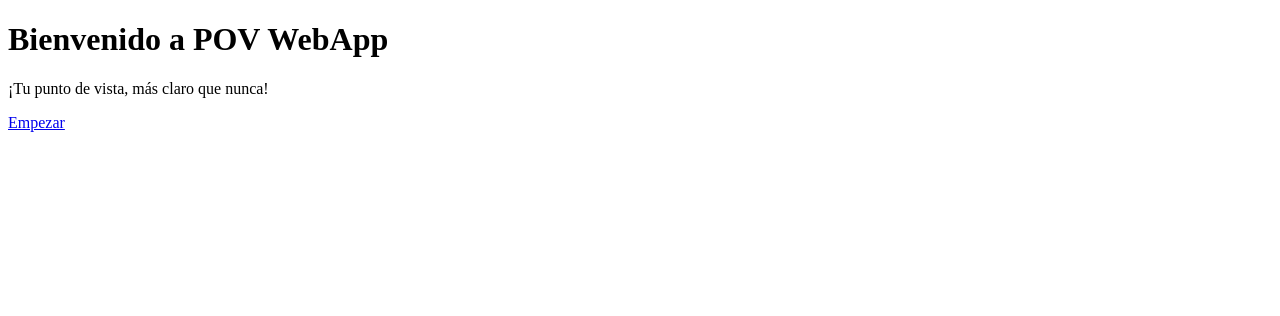
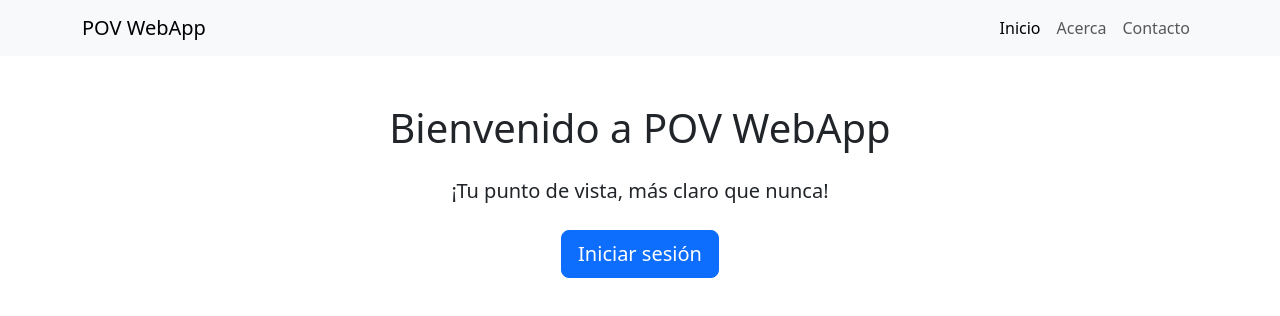
Before and after one commit to jkalicha/POV-WebApp, an Angular app in the folder frontend/: page / in a window 1280 px wide. Shown: the top 316 px of the page. Built offline with nearby package versions, Linux system fonts and the light colour scheme.

Commit message:
Creacion login component y navbar

```diff
--- a/frontend/angular.json
+++ b/frontend/angular.json
@@ -30,6 +30,7 @@
               }
             ],
             "styles": [
+              "node_modules/bootstrap/dist/css/bootstrap.min.css",
               "src/styles.scss"
             ]
           },
--- a/frontend/src/app/app.html
+++ b/frontend/src/app/app.html
@@ -1,9 +1,10 @@
+<app-navbar></app-navbar>
 <div class="container mt-5">
   <div class="row justify-content-center">
     <div class="col-md-8 text-center">
       <h1 class="mb-4">Bienvenido a POV WebApp</h1>
       <p class="lead mb-4">¡Tu punto de vista, más claro que nunca!</p>
-      <a href="#" class="btn btn-primary btn-lg">Empezar</a>
+      <a href="#" class="btn btn-primary btn-lg">Iniciar sesión</a>
     </div>
   </div>
 </div>
--- a/frontend/src/app/app.routes.ts
+++ b/frontend/src/app/app.routes.ts
@@ -1,3 +1,6 @@
 import { Routes } from '@angular/router';
+import { Login } from './pages/login/login';
 
-export const routes: Routes = [];
+export const routes: Routes = [
+  { path: 'login', component: Login }
+];
--- a/frontend/src/app/app.ts
+++ b/frontend/src/app/app.ts
@@ -1,9 +1,10 @@
 import { Component, signal } from '@angular/core';
 import { RouterOutlet } from '@angular/router';
+import { Navbar } from './components/navbar/navbar';
 
 @Component({
   selector: 'app-root',
-  imports: [RouterOutlet],
+  imports: [RouterOutlet, Navbar],
   templateUrl: './app.html',
   styleUrls: ['./app.scss']
 })
--- /dev/null
+++ b/frontend/src/app/components/navbar/navbar.html
@@ -0,0 +1,21 @@
+<nav class="navbar navbar-expand-lg navbar-light bg-light mb-4">
+  <div class="container">
+    <a class="navbar-brand" href="#">POV WebApp</a>
+    <button class="navbar-toggler" type="button" data-bs-toggle="collapse" data-bs-target="#navbarNav">
+      <span class="navbar-toggler-icon"></span>
+    </button>
+    <div class="collapse navbar-collapse" id="navbarNav">
+      <ul class="navbar-nav ms-auto">
+        <li class="nav-item">
+          <a class="nav-link active" href="#">Inicio</a>
+        </li>
+        <li class="nav-item">
+          <a class="nav-link" href="#">Acerca</a>
+        </li>
+        <li class="nav-item">
+          <a class="nav-link" href="#">Contacto</a>
+        </li>
+      </ul>
+    </div>
+  </div>
+</nav>
--- /dev/null
+++ b/frontend/src/app/pages/login/login.html
@@ -0,0 +1 @@
+<p>login works!</p>
--- /dev/null
+++ b/frontend/src/app/pages/login/login.ts
@@ -0,0 +1,11 @@
+import { Component } from '@angular/core';
+
+@Component({
+  selector: 'app-login',
+  imports: [],
+  templateUrl: './login.html',
+  styleUrl: './login.scss'
+})
+export class Login {
+
+}
```
Also changed, not shown: frontend/src/app/components/navbar/navbar.ts (added, +11 -0 lines), frontend/src/app/components/navbar/navbar.scss (added), frontend/src/app/pages/login/login.scss (added), 2 other files (tests, documents, lock files or other folders).
